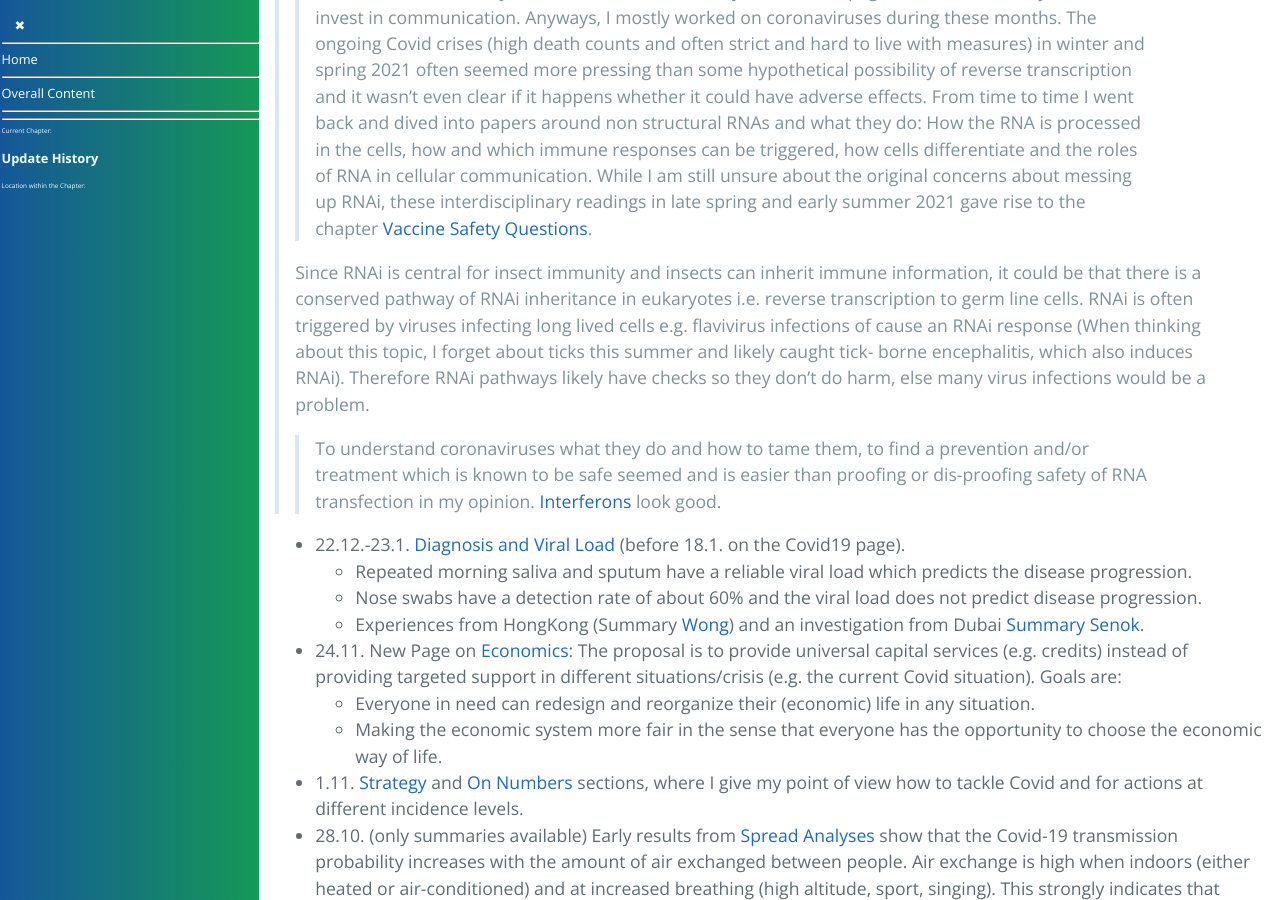
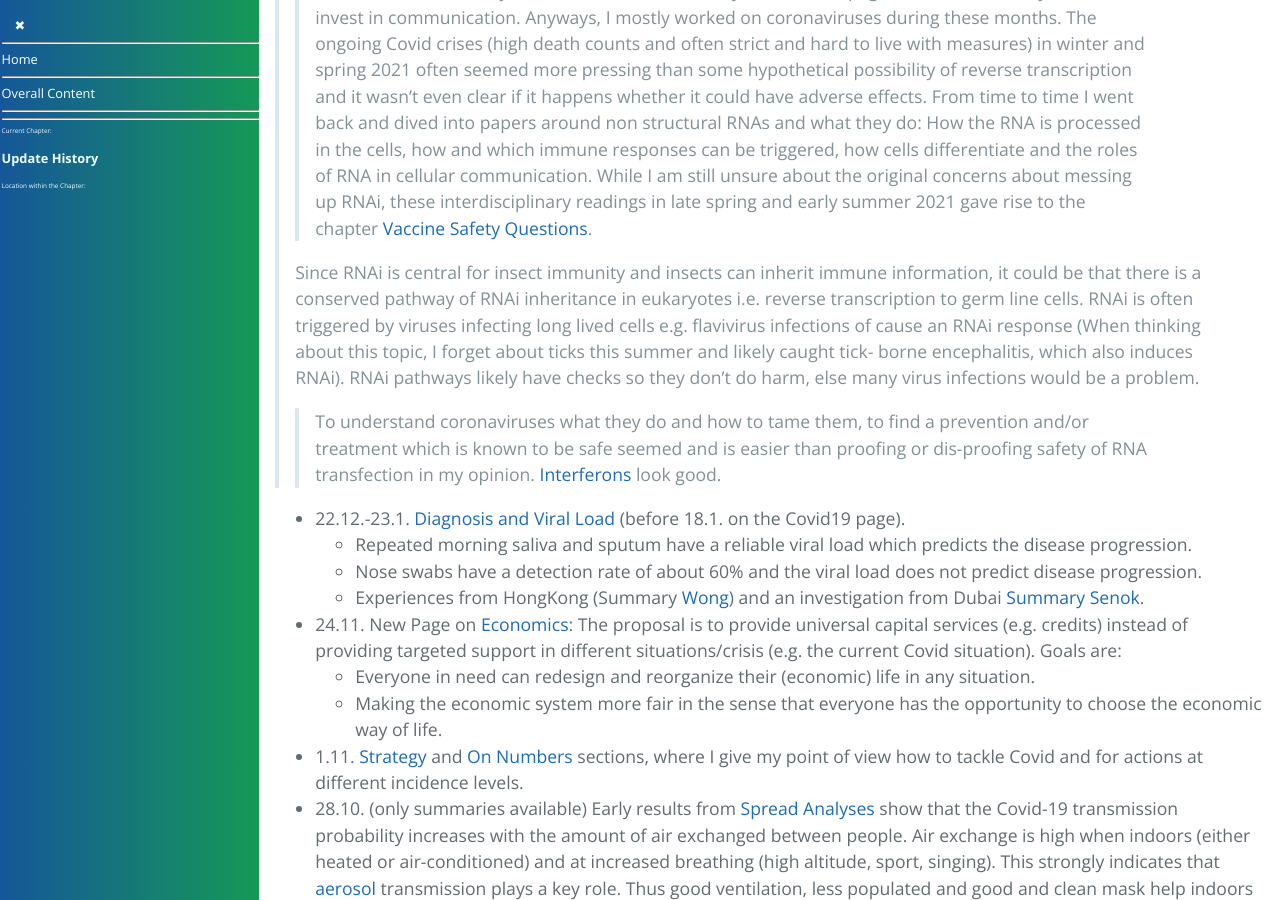
Before and after one commit to forestgrape/coronavirus, a Jekyll site: the page built from 1_introduction/update_history.md, in a window 1280 px wide and 900 px high, scrolled down 3367 px. Built offline with Jekyll 4.4.1, drawn with Linux system fonts in a browser that asks for light colours; our own code applies the rules of GitHub Pages for plain Markdown files.

Commit message:
formulation

```diff
--- a/1_introduction/update_history.md
+++ b/1_introduction/update_history.md
@@ -53,7 +53,7 @@ Larger updates here, smaller updates are noted in the section [Minor Updates](#m
 Looking back I should have sent my concerns the scientist of the field. Possibly this could have help, possible not since it wasn't exactly secret that there are "mRNA" vaccines campaigns going on, so without good argumentation it possibly would have been ignored. Communication is a point I failed. Looking back I should have sent this page much more around. My main focus was and is to try to make the page useful, additionally I intend to invest in communication.
 Anyways, I mostly worked on coronaviruses during these months. The ongoing Covid crises (high death counts and often strict and hard to live with measures) in winter and spring 2021 often seemed more pressing than some hypothetical possibility of reverse transcription and it wasn't even clear if it happens whether it could have adverse effects. From time to time I went back and dived into papers around non structural RNAs and what they do: How the RNA is processed in the cells, how and which immune responses can be triggered, how cells differentiate and the roles of RNA in cellular communication. While I am still unsure about the original concerns about messing up RNAi, these interdisciplinary readings in late spring and early summer 2021 gave rise to the chapter [Vaccine Safety Questions](../10_vaccines/vaccine_safety.md).
 >
-> Since RNAi is central for insect immunity and insects can inherit immune information, it could be that there is a conserved pathway of RNAi inheritance in eukaryotes i.e. reverse transcription to germ line cells. RNAi is often triggered by viruses infecting long lived cells e.g. flavivirus infections of cause an RNAi response (When thinking about this topic, I forget about ticks this summer and likely caught tick- borne encephalitis, which also induces RNAi). Therefore RNAi pathways likely have checks so they don't do harm, else many virus infections would be a problem.
+> Since RNAi is central for insect immunity and insects can inherit immune information, it could be that there is a conserved pathway of RNAi inheritance in eukaryotes i.e. reverse transcription to germ line cells. RNAi is often triggered by viruses infecting long lived cells e.g. flavivirus infections of cause an RNAi response (When thinking about this topic, I forget about ticks this summer and likely caught tick- borne encephalitis, which also induces RNAi). RNAi pathways likely have checks so they don't do harm, else many virus infections would be a problem.
 >
 >>  To understand coronaviruses what they do and how to tame them, to find a prevention and/or treatment which is known to be safe seemed and is easier than proofing or dis-proofing safety of RNA transfection in my opinion. [Interferons](./../6_prevention_and_treatment/interferon.md) look good.
 
```
